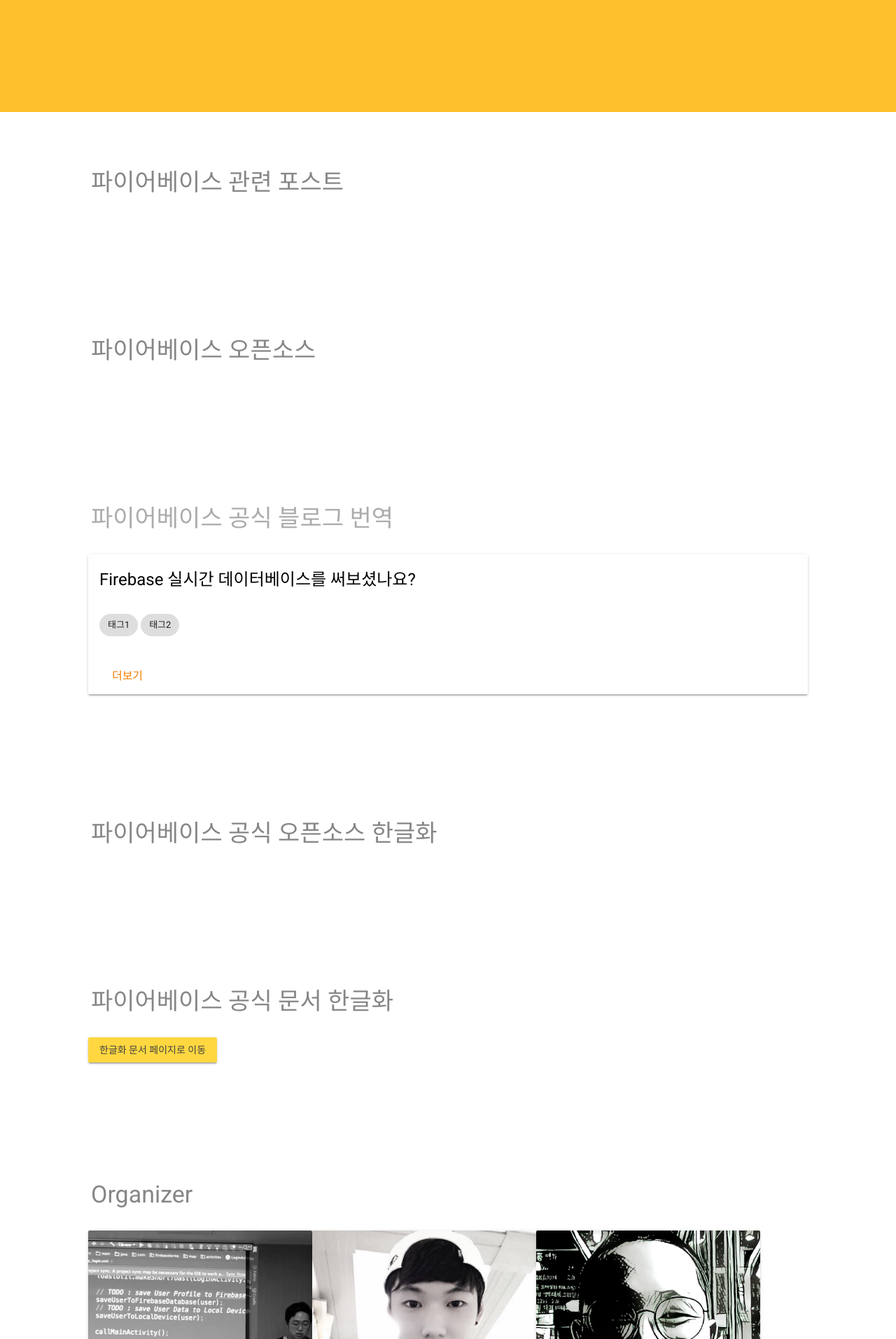
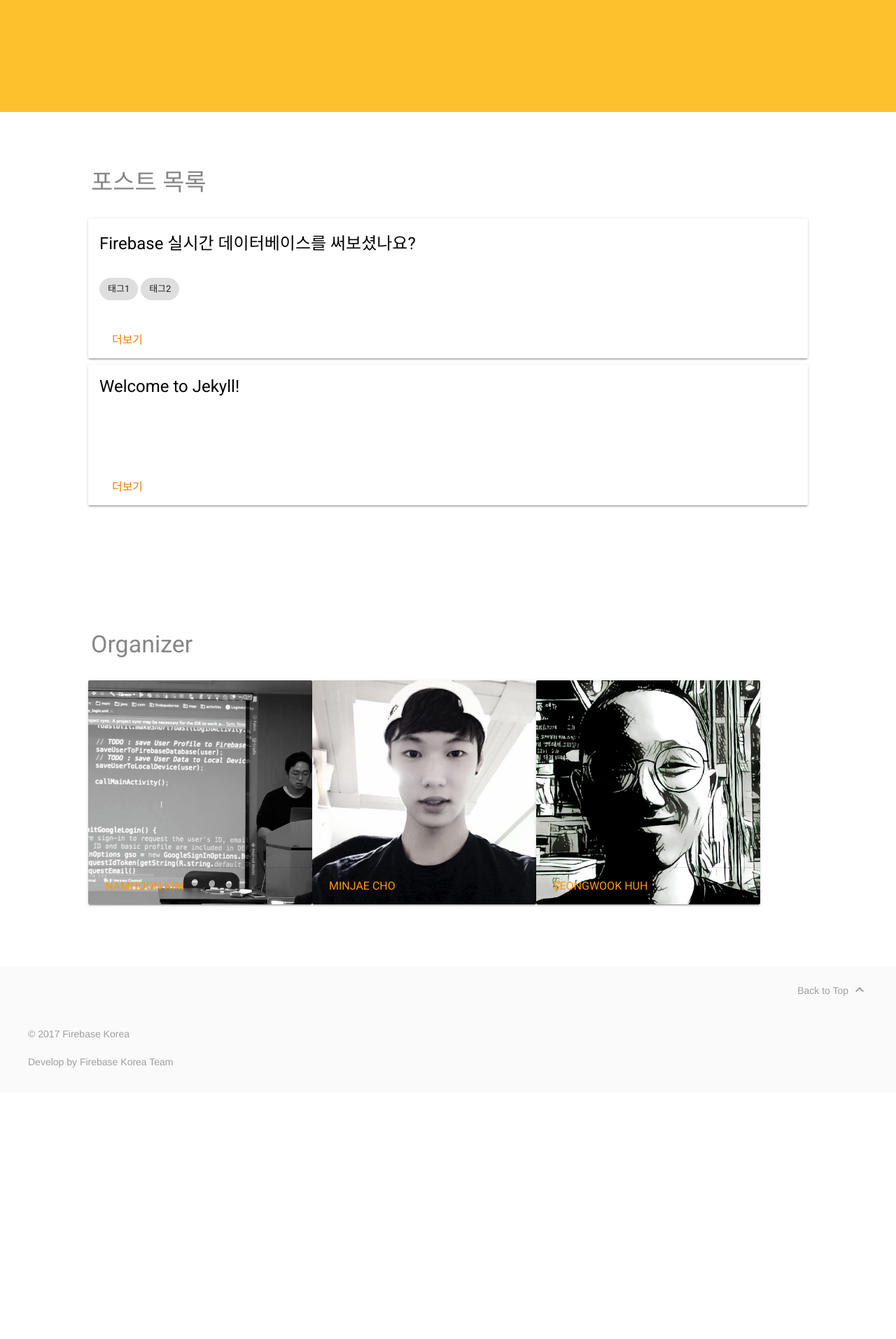
Before and after one commit to FirebaseKorea/FirebaseKorea-Blog, a Jekyll site: the page built from index.html, in a window 1280 px wide. Shown: the part 780-2693 px from the top of the page at 70% size. Built offline with Jekyll 4.4.1, drawn with Linux system fonts in a browser that asks for light colours; the list of posts is cut into pages by our own code.

Commit message:
show 10 posts of all categories

```diff
--- a/_layouts/default.html
+++ b/_layouts/default.html
@@ -18,10 +18,10 @@
 <!-- Posting Section Start -->
 <a name="our_post"></a>
 <div class="android-more-section">
-  <div class="android-section-title mdl-typography--display-1-color-contrast">파이어베이스 관련 포스트</div>
+  <div class="android-section-title mdl-typography--display-1-color-contrast">포스트 목록</div>
   <div class="android-card-container mdl-grid">
 
-    {% for post in site.categories['our_post'] limit:4 %}
+    {% for post in site.posts limit:10 %}
 
     <div class="demo-card-full mdl-card mdl-shadow--2dp">
       <div class="mdl-card__title">
@@ -47,96 +47,6 @@
   </div>
 </div>
 <!-- Posting Section End -->
-
-<!-- Open Source Project Section Start -->
-<a name="our_open_source"></a>
-<div class="android-more-section">
-  <div class="android-section-title mdl-typography--display-1-color-contrast">파이어베이스 오픈소스</div>
-  <div class="android-card-container mdl-grid">
-
-    {% for post in site.categories['our_open_source'] limit:4 %}
-
-    <div class="demo-card-image mdl-card mdl-shadow--2dp" style="background: url('../images/more-from-1.png') center / cover;">
-      <div class="mdl-card__title mdl-card--expand"></div>
-      <div class="mdl-card__actions">
-        <span class="demo-card-image__filename">OPEN_SOURCE_NAME</span>
-      </div>
-    </div>
-
-    {% endfor %}
-  </div>
-</div>
-<!-- Open Source Project Section End -->
-
-<!-- Official Blog Section Start -->
-<a name="official_post"></a>
-<div class="android-more-section">
-  <div class="android-section-title mdl-typography--display-1-color-contrast">
-    <a href="/official_post" target="_self">
-      파이어베이스 공식 블로그 번역
-    </a>
-  </div>
-  <div class="android-card-container mdl-grid">
-
-    {% for post in site.categories['official_post'] limit:4 %}
-
-    <div class="demo-card-full mdl-card mdl-shadow--2dp">
-      <div class="mdl-card__title">
-        <h4 class="mdl-card__title-text">{{ post.title }}</h4>
-      </div>
-      <div class="mdl-card__supporting-text">
-        {% for tag in post.tags %}
-        <span class="mdl-chip">
-          <span class="mdl-chip__text">{{ tag }}</span>
-        </span>
-        {% endfor %}
-
-      </div>
-      <div class="mdl-card__actions">
-        <a class="android-link mdl-button mdl-js-button mdl-typography--text-uppercase" href="{{ post.url }}">
-          더보기
-        </a>
-      </div>
-    </div>
-
-    {% endfor %}
-  </div>
-</div>
-<!-- Official Blog Section End -->
-
-<!-- Official Open Source Section Start -->
-<a name="official_open_source"></a>
-<div class="android-more-section">
-  <div class="android-section-title mdl-typography--display-1-color-contrast">파이어베이스 공식 오픈소스 한글화</div>
-  <div class="android-card-container mdl-grid">
-
-    {% for post in site.categories['official_open_source'] limit:4 %}
-
-    <div class="demo-card-image mdl-card mdl-shadow--2dp" style="background: url('../images/more-from-1.png') center / cover;">
-      <div class="mdl-card__title mdl-card--expand"></div>
-      <div class="mdl-card__actions">
-        <span class="demo-card-image__filename">OPEN_SOURCE_NAME</span>
-      </div>
-    </div>
-
-    {% endfor %}
-  </div>
-</div>
-<!-- Official Open Source Section End -->
-
-<!-- Document Section Start -->
-<a name="document"></a>
-<div class="android-more-section">
-  <div class="android-section-title mdl-typography--display-1-color-contrast">파이어베이스 공식 문서 한글화</div>
-  <div class="android-card-container mdl-grid">
-
-    <button class="mdl-button mdl-js-button mdl-button--raised mdl-js-ripple-effect mdl-button--accent">
-      한글화 문서 페이지로 이동
-    </button>
-
-  </div>
-</div>
-<!-- Document Section End -->
 
 <!-- Contact Section Start -->
 <a name="organizer"></a>
```
